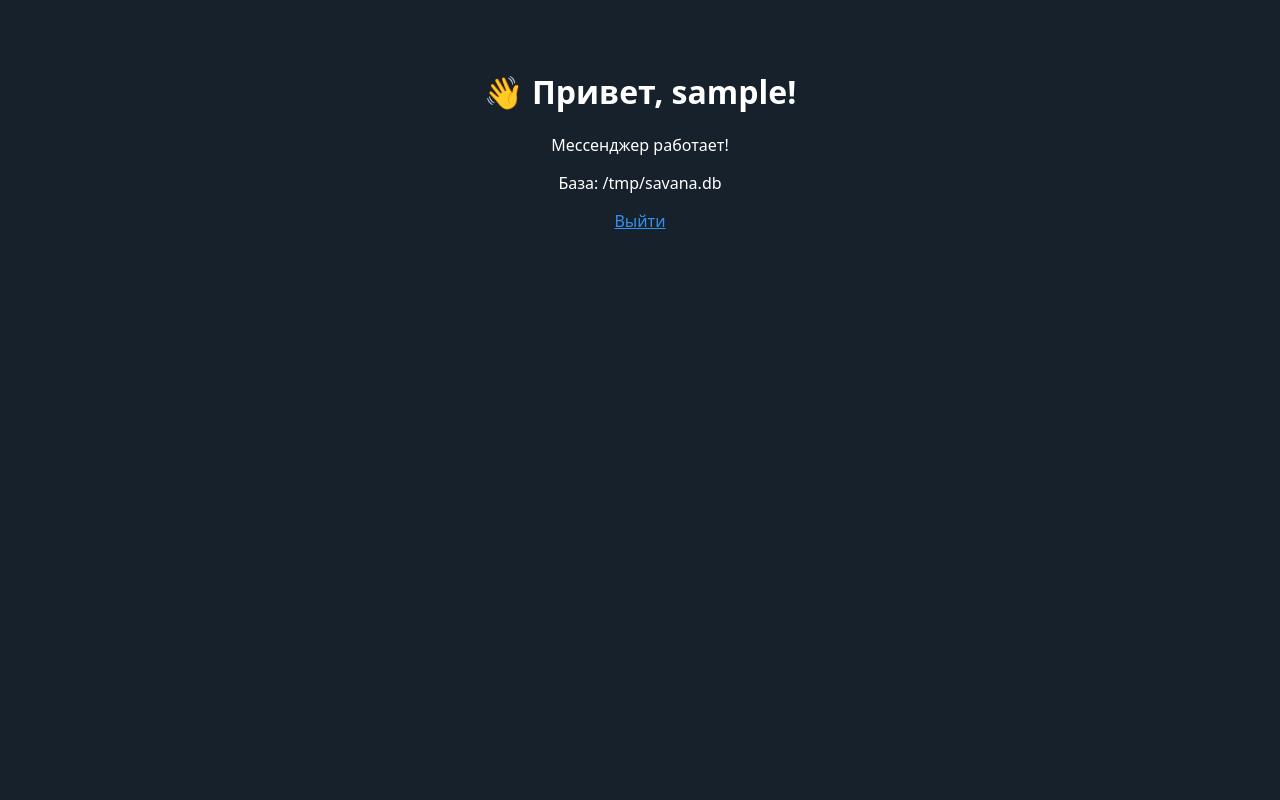
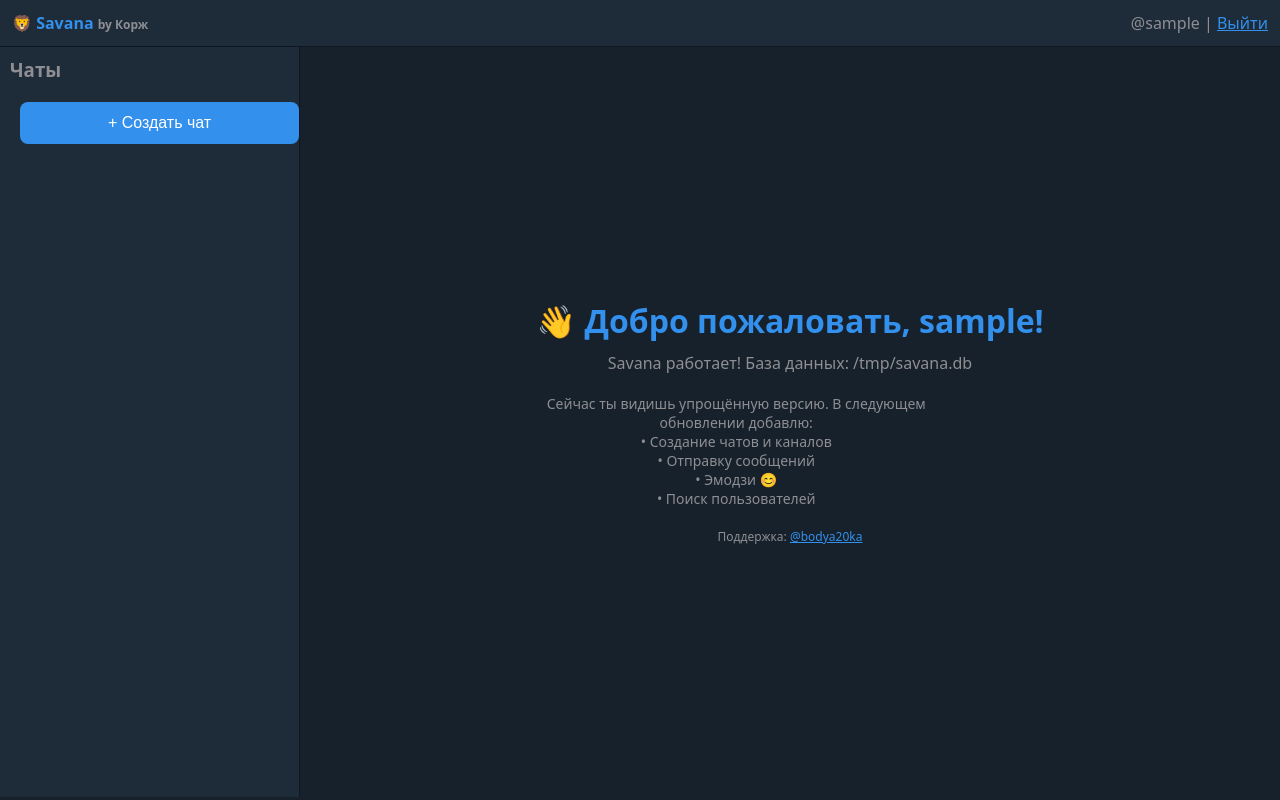
Before and after one commit to bodya20ka/Savana, a Flask app: page / in a window 1280 px wide. Run offline with Flask 3, Linux system fonts and the light colour scheme; the visitor is signed in with stand-in values (Sample User, id 1); data comes from the database, SQL or seed files in the repository; data that the repository does not hold is empty; some libraries are stand-ins or nearby versions.

Commit message:
Update index.html

```diff
--- a/templates/index.html
+++ b/templates/index.html
@@ -4,23 +4,32 @@
   <meta charset="UTF-8">
   <meta name="viewport" content="width=device-width, initial-scale=1.0">
   <title>Savana | by Корж</title>
+  <script src="https://cdn.socket.io/4.7.4/socket.io.min.js"></script>
   <style>
-    body { font-family: system-ui, sans-serif; background: #17212b; color: #fff; margin: 0; padding: 20px; }
-    .auth { max-width: 340px; margin: 50px auto; padding: 20px; background: #1e2c3a; border-radius: 10px; }
-    h2 { text-align: center; color: #3390ec; }
-    input { width: 100%; padding: 10px; margin: 8px 0; border: none; border-radius: 6px; background: #17212b; color: #fff; box-sizing: border-box; }
-    button { width: 100%; padding: 12px; margin-top: 8px; border: none; border-radius: 6px; background: #3390ec; color: #fff; font-weight: 600; cursor: pointer; }
+    :root { --bg: #17212b; --sidebar: #1e2c3a; --accent: #3390ec; --text: #fff; --muted: #8e8e93; }
+    * { box-sizing: border-box; margin: 0; padding: 0; }
+    body { font-family: system-ui, sans-serif; background: var(--bg); color: var(--text); height: 100vh; }
+    .header { background: var(--sidebar); padding: 12px; border-bottom: 1px solid #0e1621; display: flex; justify-content: space-between; align-items: center; }
+    .logo { font-weight: 700; color: var(--accent); }
+    .container { display: flex; height: calc(100vh - 50px); }
+    .sidebar { width: 300px; background: var(--sidebar); border-right: 1px solid #0e1621; padding: 10px; }
+    .chat { flex: 1; display: flex; flex-direction: column; align-items: center; justify-content: center; text-align: center; padding: 20px; }
+    .btn { background: var(--accent); color: white; border: none; padding: 12px 24px; border-radius: 8px; cursor: pointer; font-size: 16px; margin: 10px; }
+    .welcome h1 { margin-bottom: 10px; color: var(--accent); }
+    .welcome p { color: var(--muted); margin-bottom: 20px; }
+    .auth { max-width: 340px; margin: 50px auto; padding: 20px; background: var(--sidebar); border-radius: 10px; }
+    .auth h2 { text-align: center; color: var(--accent); margin-bottom: 15px; }
+    .auth input { width: 100%; padding: 10px; margin: 8px 0; border: none; border-radius: 6px; background: #17212b; color: #fff; }
+    .auth button { width: 100%; padding: 12px; margin-top: 8px; border: none; border-radius: 6px; background: var(--accent); color: #fff; cursor: pointer; }
     .error { color: #e53935; text-align: center; margin-bottom: 8px; }
-    .switch { text-align: center; margin-top: 10px; color: #3390ec; text-decoration: none; display: block; }
+    .switch { text-align: center; margin-top: 10px; color: var(--accent); text-decoration: none; display: block; }
   </style>
 </head>
 <body>
   {% if not user %}
   <div class="auth">
     <h2>🦁 Savana</h2>
-    {% if error %}
-    <div class="error">{{ error }}</div>
-    {% endif %}
+    {% if error %}<div class="error">{{ error }}</div>{% endif %}
     {% if login %}
     <form method="POST" action="/login">
       <input name="username" placeholder="Логин" required>
@@ -38,12 +47,40 @@
     {% endif %}
   </div>
   {% else %}
-  <div style="text-align: center; margin-top: 50px;">
-    <h1>👋 Привет, {{ user.username }}!</h1>
-    <p>Мессенджер работает!</p>
-    <p>База: /tmp/savana.db</p>
-    <a href="/logout" style="color: #3390ec;">Выйти</a>
+  <div class="header">
+    <div class="logo">🦁 Savana <span style="color: var(--muted); font-size: 12px;">by Корж</span></div>
+    <div style="color: var(--muted);">@{{ user.username }} | <a href="/logout" style="color: var(--accent);">Выйти</a></div>
+  </div>
+
+  <div class="container">
+    <div class="sidebar">
+      <h3 style="color: var(--muted); margin-bottom: 10px;">Чаты</h3>
+      {% for ch in chats %}
+      <div style="padding: 10px; background: #242f3d; margin-bottom: 8px; border-radius: 6px; cursor: pointer;">
+        <div style="font-weight: 600;">{{ ch.name or 'Личный чат' }}</div>
+        <div style="font-size: 12px; color: var(--muted);">{{ ch.members_count or 1 }} участников</div>
+      </div>
+      {% endfor %}
+      <button class="btn" onclick="alert('Создание чата будет добавлено в следующем обновлении!')" style="width: 100%; margin-top: 10px;">+ Создать чат</button>
+    </div>
+
+    <div class="chat">
+      <div class="welcome">
+        <h1>👋 Добро пожаловать, {{ user.username }}!</h1>
+        <p>Savana работает! База данных: /tmp/savana.db</p>
+        <p style="font-size: 14px; max-width: 400px;">
+          Сейчас ты видишь упрощённую версию. В следующем обновлении добавлю:<br>
+          • Создание чатов и каналов<br>
+          • Отправку сообщений<br>
+          • Эмодзи 😊<br>
+          • Поиск пользователей
+        </p>
+        <div style="margin-top: 20px; color: var(--muted); font-size: 12px;">
+          Поддержка: <a href="https://t.me/bodya20ka" style="color: var(--accent);">@bodya20ka</a>
+        </div>
+      </div>
+    </div>
   </div>
   {% endif %}
 </body>
-</html>
+          </html>
```
